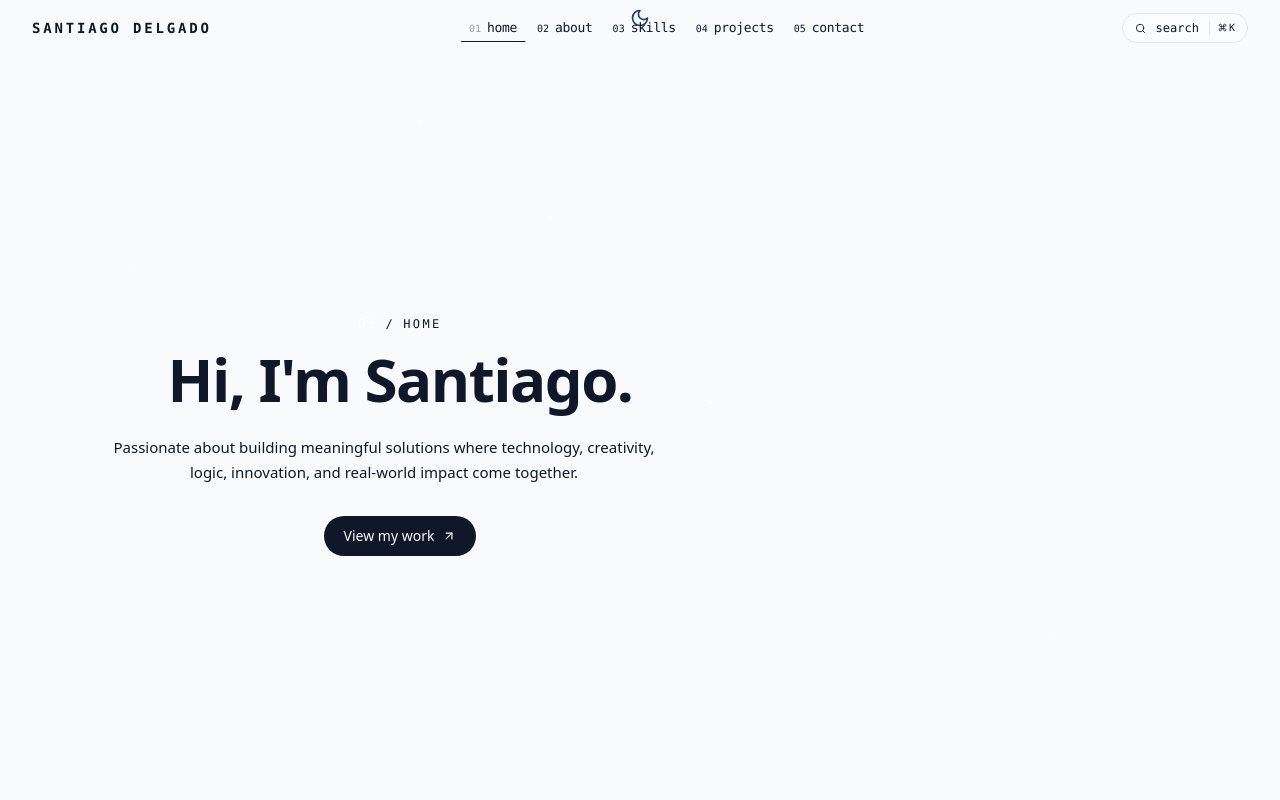
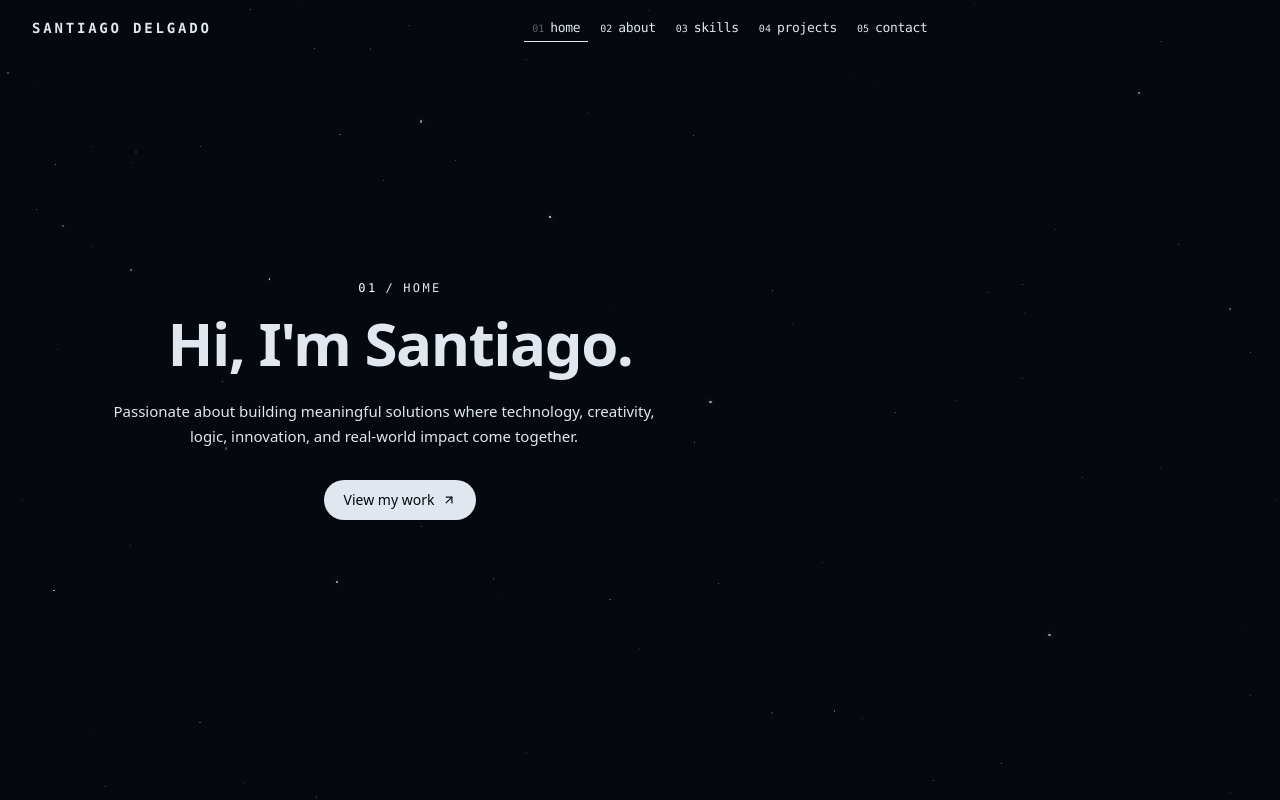
Before and after one commit to Santi2307/santi-portafolio, a React (Vite) app: page / in a window 1280 px wide. Shown: the top 800 px of the page. Built offline with nearby package versions, Linux system fonts and the light colour scheme.

Commit message:
fix bugs and details

```diff
--- a/src/components/AboutSection.jsx
+++ b/src/components/AboutSection.jsx
@@ -457,7 +457,7 @@ export const AboutSection = () => {
                 href="#contact"
                 className="group inline-flex items-center justify-center gap-2 rounded-full bg-foreground px-5 py-2.5 text-sm font-medium text-background transition-all hover:gap-3 focus:outline-none focus-visible:ring-2 focus-visible:ring-foreground/40"
               >
-                Get in touch
+                My Contact Info
                 <ArrowUpRight
                   size={14}
                   className="transition-transform group-hover:-translate-y-0.5 group-hover:translate-x-0.5"
@@ -469,7 +469,7 @@ export const AboutSection = () => {
                 className="inline-flex items-center justify-center gap-2 rounded-full border border-border bg-transparent px-5 py-2.5 text-sm font-medium text-foreground transition-colors hover:bg-foreground/5 focus:outline-none focus-visible:ring-2 focus-visible:ring-foreground/30"
               >
                 <Download size={14} aria-hidden="true" />
-                Download CV
+                Download my CV
               </a>
             </motion.div>
           </div>
--- a/src/components/ContactSection.jsx
+++ b/src/components/ContactSection.jsx
@@ -356,7 +356,6 @@ const ContactForm = ({ onSent }) => {
 
       <Field
         label="Message"
-        hint={`${messageCount} / 2000`}
         error={errors.message?.message}
       >
         <textarea
@@ -365,7 +364,7 @@ const ContactForm = ({ onSent }) => {
           {...register("message")}
           className={cn(
             inputClasses(!!errors.message),
-            "resize-y min-h-[140px] placeholder:text-indigo-400",
+            "grid grid-cols-1 gap-4 sm:grid-cols-2",
           )}
         />
       </Field>
--- a/src/components/Navbar.jsx
+++ b/src/components/Navbar.jsx
@@ -654,7 +654,6 @@ const SearchTrigger = ({ onClick }) => (
   <button
     type="button"
     onClick={onClick}
-    aria-label="Open command palette (⌘K)"
     className="hidden md:inline-flex items-center gap-2.5 rounded-full border border-border bg-card/40 px-3 py-1.5 font-mono text-xs text-muted-foreground transition-colors hover:bg-foreground/[0.04] hover:text-foreground focus:outline-none focus-visible:ring-2 focus-visible:ring-foreground/30"
   >
     <Search size={11} />
@@ -754,7 +753,6 @@ export const Navbar = () => {
 
           {/* Right: search + mobile menu */}
           <div className="flex items-center gap-2">
-            <SearchTrigger onClick={openPalette} />
             <MobileMenuButton
               isOpen={isMenuOpen}
               onClick={() => setIsMenuOpen((v) => !v)}
--- a/src/components/SkillsSection.jsx
+++ b/src/components/SkillsSection.jsx
@@ -370,7 +370,7 @@ const SearchInput = ({ value, onChange }) => (
       type="search"
       value={value}
       onChange={(e) => onChange(e.target.value)}
-      placeholder="search by name, course, or keyword…"
+      placeholder="search by name. "
       aria-label="Search skills"
       className="w-full rounded-full border border-border bg-card/30 py-2 pl-9 pr-9 font-mono text-xs text-foreground placeholder:text-muted-foreground/60 transition-colors focus:border-foreground/40 focus:bg-card/50 focus:outline-none focus-visible:ring-1 focus-visible:ring-foreground/20"
     />
--- a/src/components/ThemeToggle.jsx
+++ b/src/components/ThemeToggle.jsx
@@ -1,61 +1,12 @@
-import { Moon, Sun } from "lucide-react";
-import { useEffect, useState } from "react";
-import { cn } from "@/lib/utils";
+import { useEffect } from "react";
 
+// Este componente NO renderiza nada visible.
+// Solo fuerza el modo oscuro permanente en el sitio.
 export const ThemeToggle = () => {
-  const getInitialTheme = () => {
-    // Check localStorage first
-    const storedTheme = localStorage.getItem("theme");
-    if (storedTheme) {
-      return storedTheme;
-    }
-    // If no preference is stored, check the user's system preference
-    const prefersDark = window.matchMedia("(prefers-color-scheme: dark)").matches;
-    return prefersDark ? "dark" : "light";
-  };
-
-  const [theme, setTheme] = useState(getInitialTheme);
-
   useEffect(() => {
-    const root = document.documentElement;
-    if (theme === "dark") {
-      root.classList.add("dark");
-    } else {
-      root.classList.remove("dark");
-    }
-    localStorage.setItem("theme", theme);
-  }, [theme]);
-
-  useEffect(() => {
-    const mediaQuery = window.matchMedia("(prefers-color-scheme: dark)");
-    const handleChange = (e) => {
-      // If the user's preference changes, update the state to match it
-      if (!localStorage.getItem("theme")) {
-        setTheme(e.matches ? "dark" : "light");
-      }
-    };
-    mediaQuery.addEventListener("change", handleChange);
-    return () => mediaQuery.removeEventListener("change", handleChange);
+    document.documentElement.classList.add("dark");
+    localStorage.setItem("theme", "dark");
   }, []);
 
-  const toggleTheme = () => {
-    setTheme(theme === "dark" ? "light" : "dark");
-  };
-
-  return (
-    <button
-      onClick={toggleTheme}
-      className={cn(
-        "p-2 rounded-xl transition-colors hover:bg-black/[0.04] dark:hover:bg-white/5",
-        "focus:outline-hidden"
-      )}
-      aria-label="Toggle theme"
-    >
-      {theme === "dark" ? (
-        <Sun size={20} className="text-yellow-300 transition-transform duration-500 rotate-180" />
-      ) : (
-        <Moon size={20} className="text-blue-900 transition-transform duration-500 rotate-0" />
-      )}
-    </button>
-  );
+  return null;
 };
```
